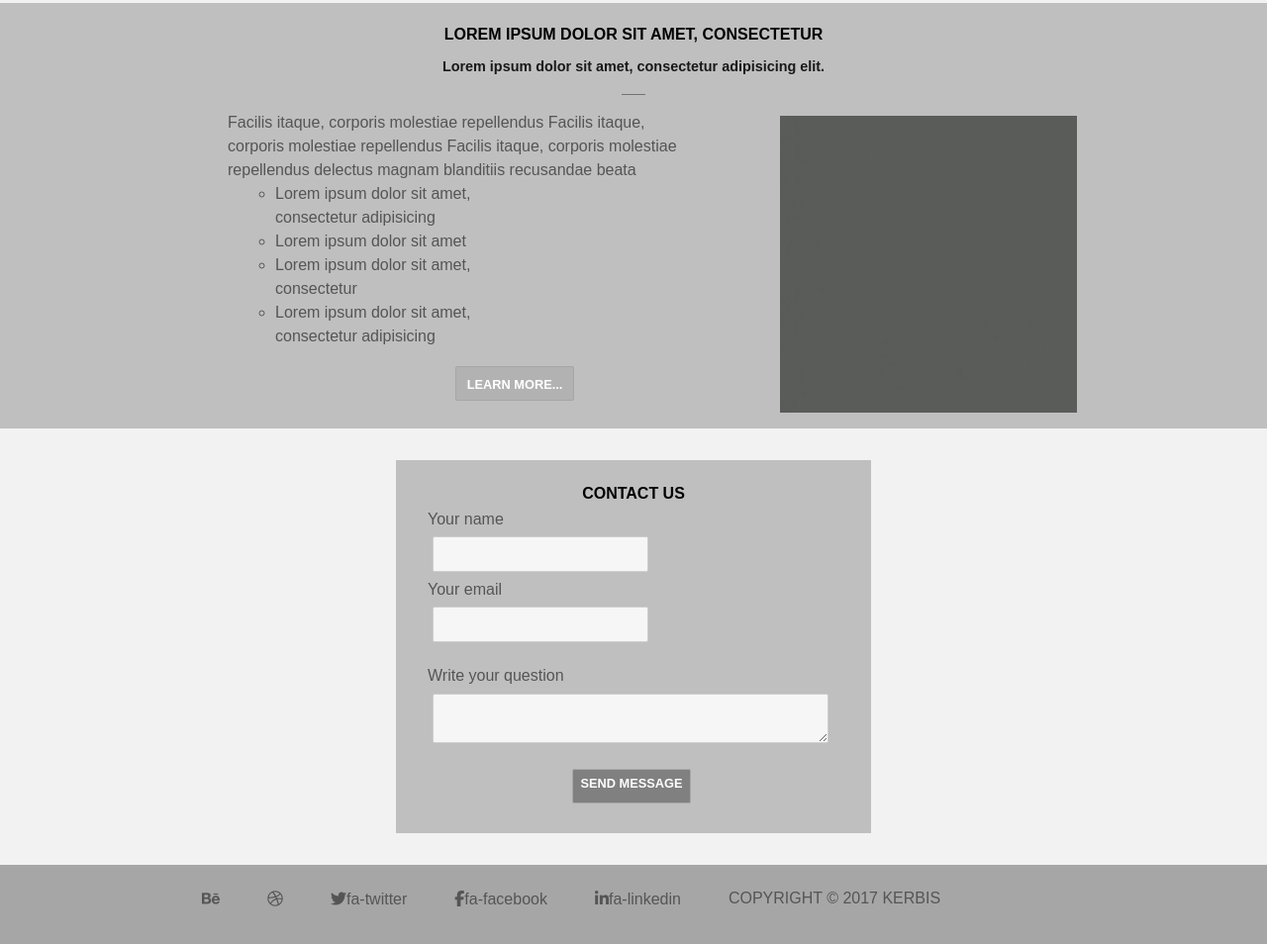
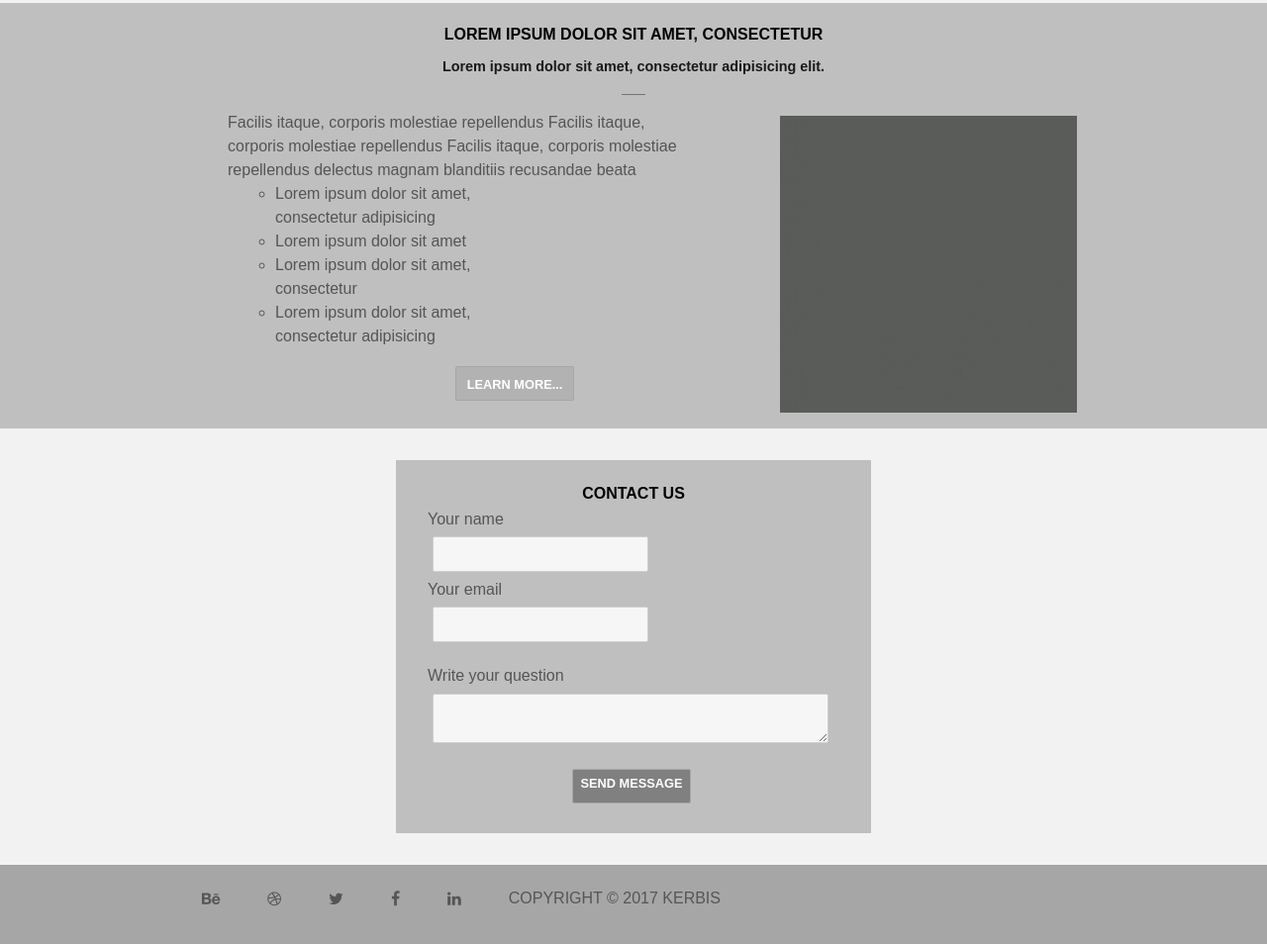
Before and after one commit to marianasvirzhevska/kerbis.github.io, a plain HTML site: page index.html in a window 1280 px wide. Shown: the part 1175-2129 px from the top of the page at 99% size. Drawn offline with Linux system fonts and the light colour scheme; a web font is replaced by a local one.

Commit message:
[fix] font-awesome error fix

```diff
--- a/index.html
+++ b/index.html
@@ -7,7 +7,7 @@
     <link href="css/theme.css" rel="stylesheet">
     <link href="style.css" rel="stylesheet">
     <link href="css/reset.css" rel="stylesheet">
-    <link href="fonts/font-awesome/css/font-awesome-min.css" rel="stylesheet">
+    <link href="fonts/font-awesome/css/font-awesome.min.css" rel="stylesheet">
     <link href="https://fonts.googleapis.com/css?family=Bree+Serif|Encode+Sans+Semi+Condensed:400,600,700" rel="stylesheet">
     <title>SmartSolar Hhome page</title>
 </head>
@@ -153,7 +153,7 @@
                 </div>
             </div>
         </article>
-<!-- cantact us -->
+<!-- contact us -->
 
         <form action="#" id="form">
             <div class="form">
@@ -172,9 +172,9 @@
              <div class="social">
                 <p><i class="fa fa-behance" aria-hidden="true"></i></p>
                 <p><i class="fa fa-dribbble" aria-hidden="true"></i></p>
-                <p><i class="fa fa-twitter" aria-hidden="true"></i>fa-twitter</p>
-                <p><i class="fa fa-facebook" aria-hidden="true"></i>fa-facebook</p>
-                <p><i class="fa fa-linkedin" aria-hidden="true"></i>fa-linkedin</p>
+                <p><i class="fa fa-twitter" aria-hidden="true"></i></p>
+                <p><i class="fa fa-facebook" aria-hidden="true"></i></p>
+                <p><i class="fa fa-linkedin" aria-hidden="true"></i></p>
                 <p class="copy-rights">COPYRIGHT &copy; 2017 KERBIS</p>
             </div>
 
```
Also changed, not shown: about.html (+1 -1 lines), contacts.html (+1 -1 lines), portfolio.html (+1 -1 lines), products.html (+1 -1 lines).
